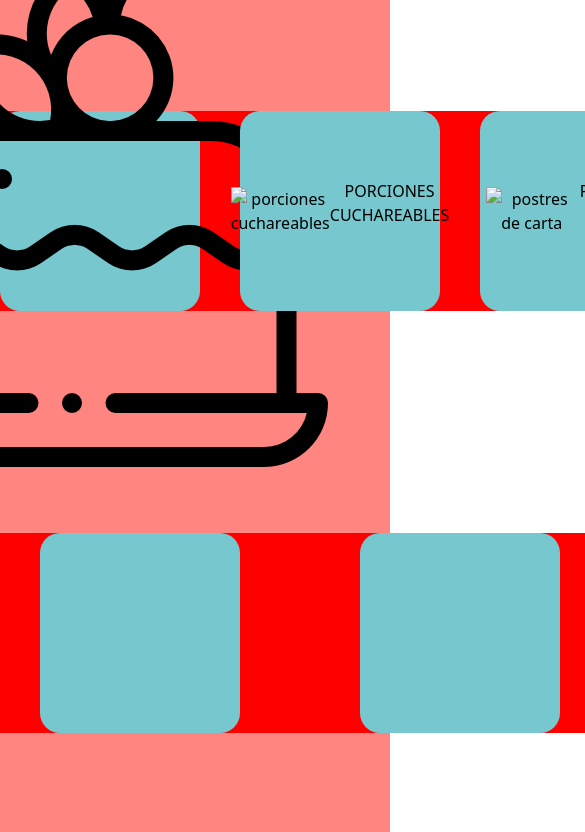
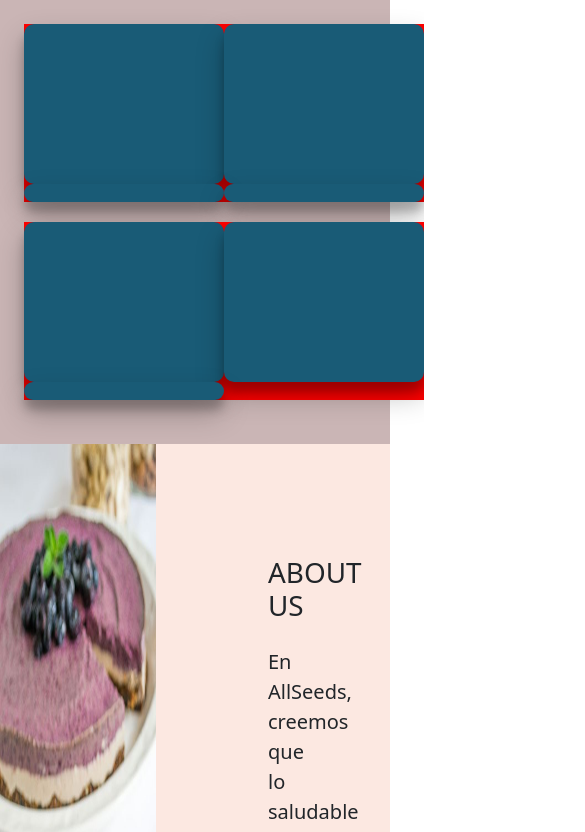
Before and after one commit to SebMal64/all-seeds, a React app in the folder react/: page / in a window 390 px wide. Shown: the top 832 px of the page, 585 px wide, since content can reach past the window. Built offline with nearby package versions, Linux system fonts and the light colour scheme.

Commit message:
Portada en proceso

```diff
--- a/react/src/Items.css
+++ b/react/src/Items.css
@@ -3,12 +3,19 @@
 .cont-item {
     height: 200px;
     width: 200px;
-    background: var(--sky);
-    border-radius: 20px;
+    background: rgb(25, 91, 118);
+    border-radius: 10px;
     border: none;
     display: flex;
     justify-content: center;
     align-items: center;
-    z-index: 1;
+    box-shadow: rgba(0, 0, 0, 0.25) 0px 14px 28px, rgba(0, 0, 0, 0.22) 0px 10px 10px;;
+}
 
+@media (max-width: 768px) {
+
+    .cont-item {
+        height: auto;
+
+    }
 }
--- a/react/src/Portada.css
+++ b/react/src/Portada.css
@@ -2,14 +2,16 @@
     margin: 0;
     box-sizing: content-box;
 }
+
 :root {
     --rosado: #FF8580;
     --sky: #77C7CE;
+    --claro:#FCE8E1;
 }
-section {
+.section-portada {
     height: 100vh;
     width: 100%;
-    background: var(--rosado);
+    background: var(--claro);
     display: grid;
     justify-content: space-around;
     align-items: center;
@@ -17,7 +19,25 @@ section {
 .contenedor {
     display: flex;
     width: 100%;
-    background: red;
     justify-content: space-around;
     gap: 40px
 }
+
+
+@media (max-width: 768px) {
+
+.section-portada {
+    padding: 1.5rem;
+    background: rgb(202, 181, 181);
+    height: auto;
+
+}
+.contenedor {
+    display: grid;
+    background-color: red;
+    justify-content:space-evenly;
+    grid-template-columns: repeat(2, auto);
+    grid-template-rows: 160px;
+    margin-bottom: 20px;
+    gap: 0px;
+}}
--- a/react/src/Portada.js
+++ b/react/src/Portada.js
@@ -4,21 +4,22 @@ import pastel from './assets/pictures/pastel.png'
 
 function Portada() {
   return (
-    <section>
+    <section className='section-portada'>
 
       <div className='contenedor'>
-           <Items name="carta dia de la madre"
+          {/* <Items name="carta dia de la madre"
            picture={pastel} link="https://drive.google.com/file/d/1QiuNROxQ9mrMAGQ56t81MHb3b0Ns1tLq/view"/>
            <Items name="porciones cuchareables" link="https://drive.google.com/file/d/1Ffdnr8dfVpdMfGqfk-ShTNVydXOe2wCO/view"/>
            <Items name="postres de carta" link="https://drive.google.com/file/d/1g4mkcCAJ9hKJIn_AoaPXoevjmW_12wQ3/view"/>
-           <Items name="moldes enteros" link="https://drive.google.com/file/d/16me20skVag-J2U2Sv5OB-5ihwDhDRD5-/view"/>
-
+           <Items name="moldes enteros" link="https://drive.google.com/file/d/16me20skVag-J2U2Sv5OB-5ihwDhDRD5-/view"/> */  }
+           <Items/><Items/><Items/><Items/>
 
 
       </div>
        <div className='contenedor'>
-           <Items/>
-           <Items/><Items/>
+           {/*<Items name="rappi"/>
+           <Items name="pedidosya"/>*/}
+           <Items/><Items/><Items/>
 
 
 
```
